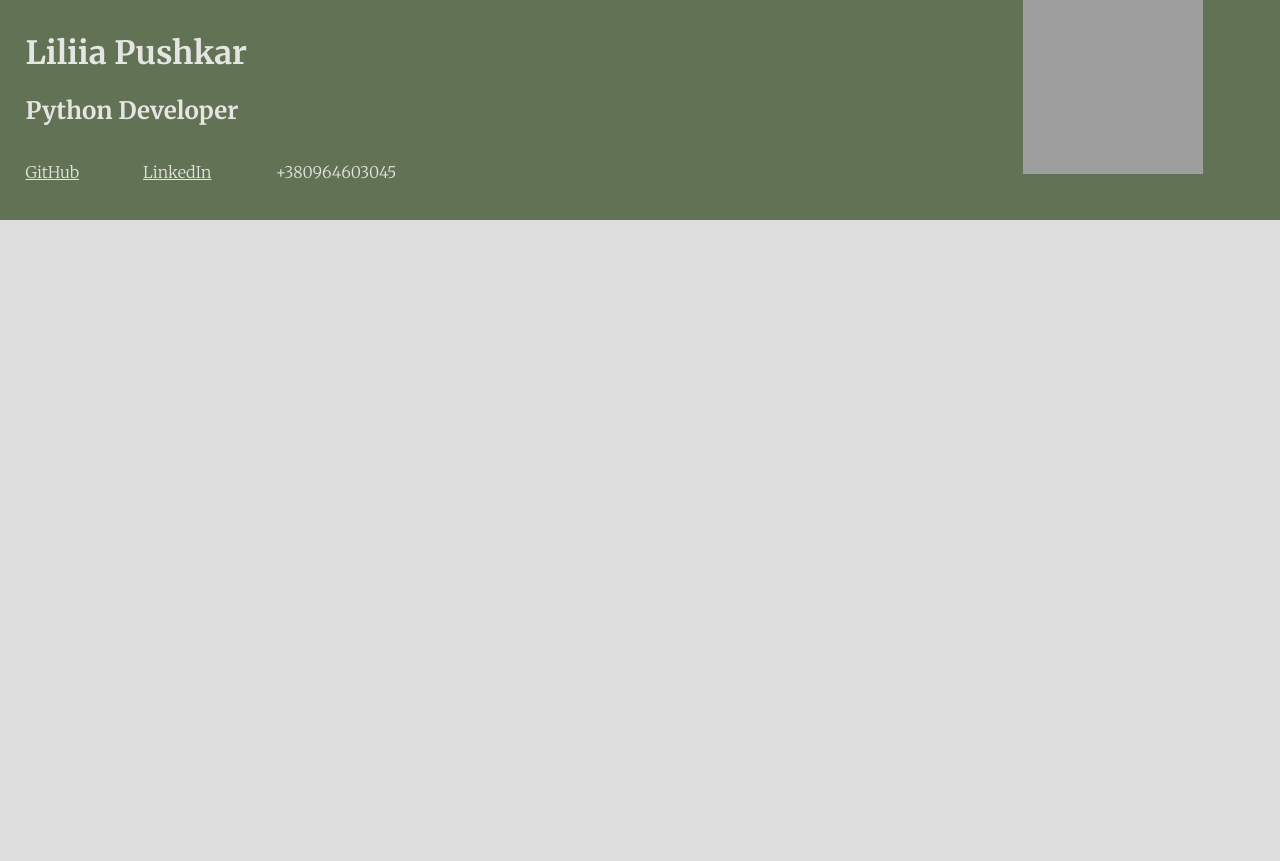
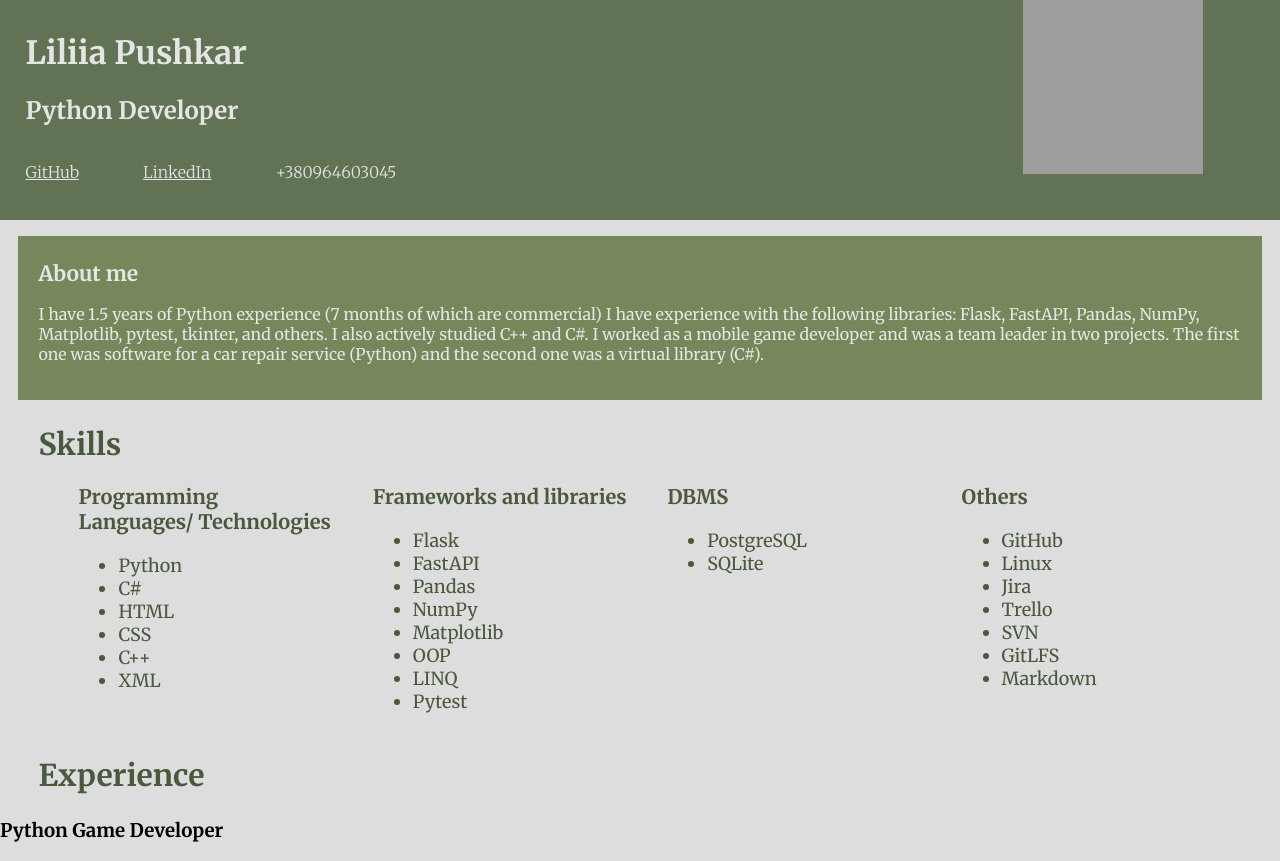
Before and after one commit to ililihayy/ililihayy-site-resume, a plain HTML site: page index.html in a window 1280 px wide. Before the commit the page ends 800 px from the top, so only its background shows below. Drawn offline with Linux system fonts and the light colour scheme; grey boxes are pictures that could not be loaded; a web font is replaced by a local one.

Commit message:
add skills and about me

```diff
--- a/index.html
+++ b/index.html
@@ -11,6 +11,8 @@
     <link href="https://fonts.googleapis.com/css2?family=Aldrich&family=Gupter:wght@400;500;700&family=Merriweather:ital,wght@0,300;0,400;0,700;0,900;1,300;1,400;1,700;1,900&family=Roboto:wght@500&display=swap" rel="stylesheet">
 </head>
 <body>
+
+    <!-- Header -->
     <div class="header_dark_green">
         <h1>Liliia Pushkar</h1>
         <h2>Python Developer</h2>
@@ -25,5 +27,83 @@
     </div>
 
 
+    <!-- About me -->
+    <div class="container_about">
+        <div class="about_me">
+        <h2>About me</h2>
+        <p>I have 1.5 years of Python experience (7 months of which are commercial) I have experience with the following libraries:
+            Flask, FastAPI, Pandas, NumPy, Matplotlib, pytest, tkinter, and others.
+            I also actively studied C++ and C#. I worked as a mobile game developer and was a team leader in two projects.
+            The first one was software for a car repair service (Python) and the second one was a virtual library (C#).</p>
+        </div>
+    </div>
+
+    <!-- Skills -->
+    <div class="skills">
+        <h2>Skills</h2>
+
+        <div class="skills_list">
+
+            <div class="prog_lang">
+                <p>Programming Languages/ Technologies</p>
+                <ul>
+                    <li>Python</li>
+                    <li>C#</li>
+                    <li>HTML</li>
+                    <li>CSS</li>
+                    <li>C++</li>
+                    <li>XML</li>
+                </ul>
+            </div>
+
+            <div class="framework_libraries">
+                <p>Frameworks and libraries</p>
+                <ul>
+                    <li>Flask</li>
+                    <li>FastAPI</li>
+                    <li>Pandas</li>
+                    <li>NumPy</li>
+                    <li>Matplotlib</li>
+                    <li>OOP</li>
+                    <li>LINQ</li>
+                    <li>Pytest</li>
+                </ul>
+            </div>
+
+            <div class="dbms">
+                <p>DBMS</p>
+                <ul>
+                    <li>PostgreSQL</li>
+                    <li>SQLite</li>
+                </ul>
+            </div>
+
+            <div class="others">
+                <p>Others</p>
+                <ul>
+                    <li>GitHub</li>
+                    <li>Linux</li>
+                    <li>Jira</li>
+                    <li>Trello</li>
+                    <li>SVN</li>
+                    <li>GitLFS</li>
+                    <li>Markdown</li>
+                </ul>
+            </div>
+        </div>
+
+     </div>
+
+     <!-- Experience -->
+    <h2 class="h2_experience">Experience</h2>
+    <div class="Experience">
+        <div class="python_game_dev">
+            <h3>Python Game Developer</h3>
+            <p></p>
+
+        </div>
+    </div>
+
+
 </body>
 </html>
--- a/styles.css
+++ b/styles.css
@@ -9,6 +9,7 @@ a {
     color: #eeee;
 }
 
+/* Header */
 .header_dark_green {
     background-color: #627254;
     color: #EEEE;
@@ -29,3 +30,58 @@ a {
     align-items: center;
     font-weight: lighter;
 }
+
+/* About me */
+.container_about{
+    display: flex;
+    justify-content: center;
+    margin-top: 2vh;
+}
+
+.about_me{
+    background-color: #76885B;
+    color: #EEEE;
+    width: 94vw;
+    padding: 2.5vh;
+    padding-top: 0.8vh;
+}
+
+.about_me h2
+{
+    font-size: 21px;
+    font-weight: bolder;
+}
+
+/* Skills */
+.skills{
+    color: #4A583E;
+    margin-left: 4.8vh;
+    font-size: 18px;
+}
+
+.skills_list{
+    display: flex;
+    gap: 3vw;
+    align-items: stretch;
+    margin-top: -3vh;
+    margin-left: 5vh;
+}
+
+.skills h2{
+    font-size: 30px;
+    font-weight: bolder;
+}
+
+.skills p{
+    font-weight: 600;
+    width: 20vw;
+    font-size: 20px;
+}
+
+/* Experience */
+.h2_experience{
+    font-size: 30px;
+    font-weight: bolder;
+    color: #4A583E;
+    margin-left: 4.8vh;
+}
```
